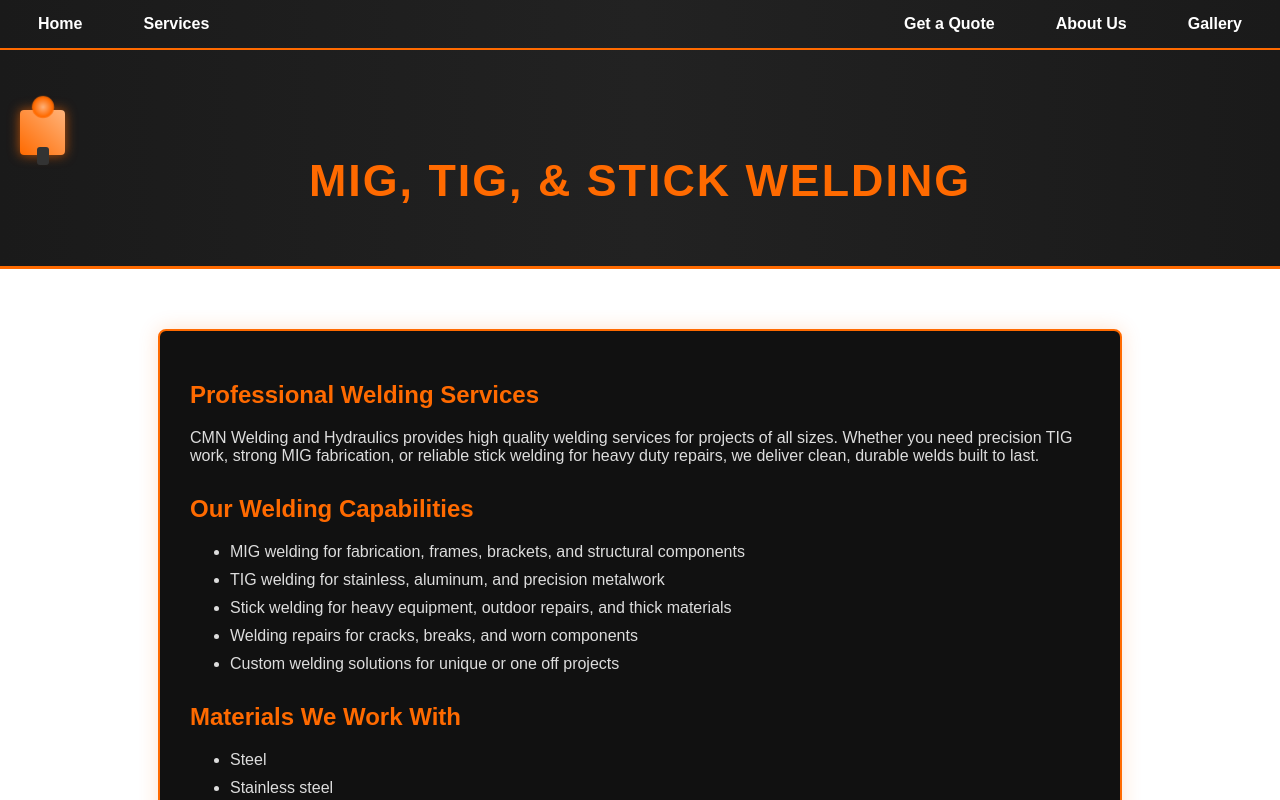
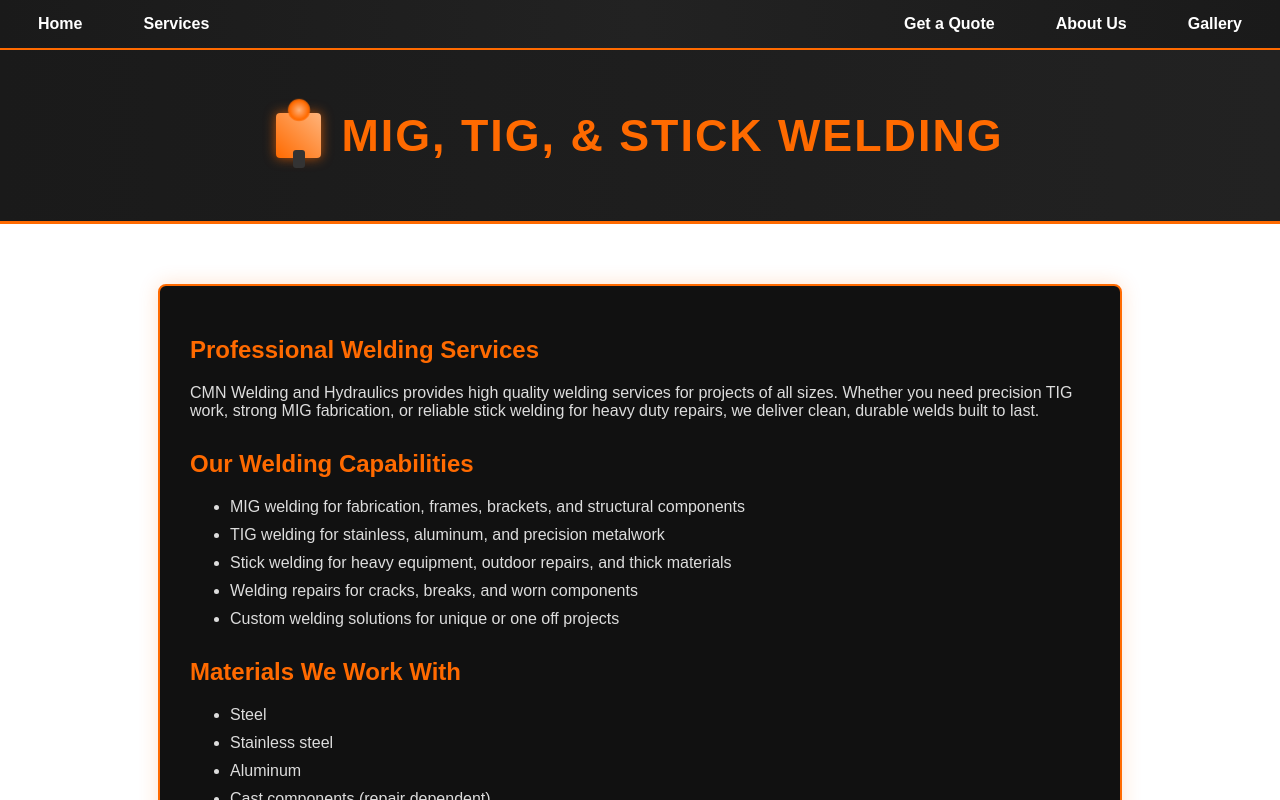
Before and after one commit to richb2025/CMN-welding-site, a website: page CMN Welding-site/public/services/Mig_Tig_stick.html in a window 1280 px wide. Drawn offline with Linux system fonts and the light colour scheme; files that its build step writes are made by us from their sources.

Commit message:
Update styles.css

```diff
--- a/CMN Welding-site/public/css/styles.css
+++ b/CMN Welding-site/public/css/styles.css
@@ -496,10 +496,10 @@
 }
 
 .welding-header {
-    background: linear-gradient(90deg, #1a1a1a, #222, #1a1a1a);
-    border-bottom: 3px solid #ff6a00;
-    padding: 60px 20px;
-    text-align: center;
+    display: flex;
+    align-items: center;
+    justify-content: center;
+    gap: 20px;
 }
 
 /* ===========================
```
